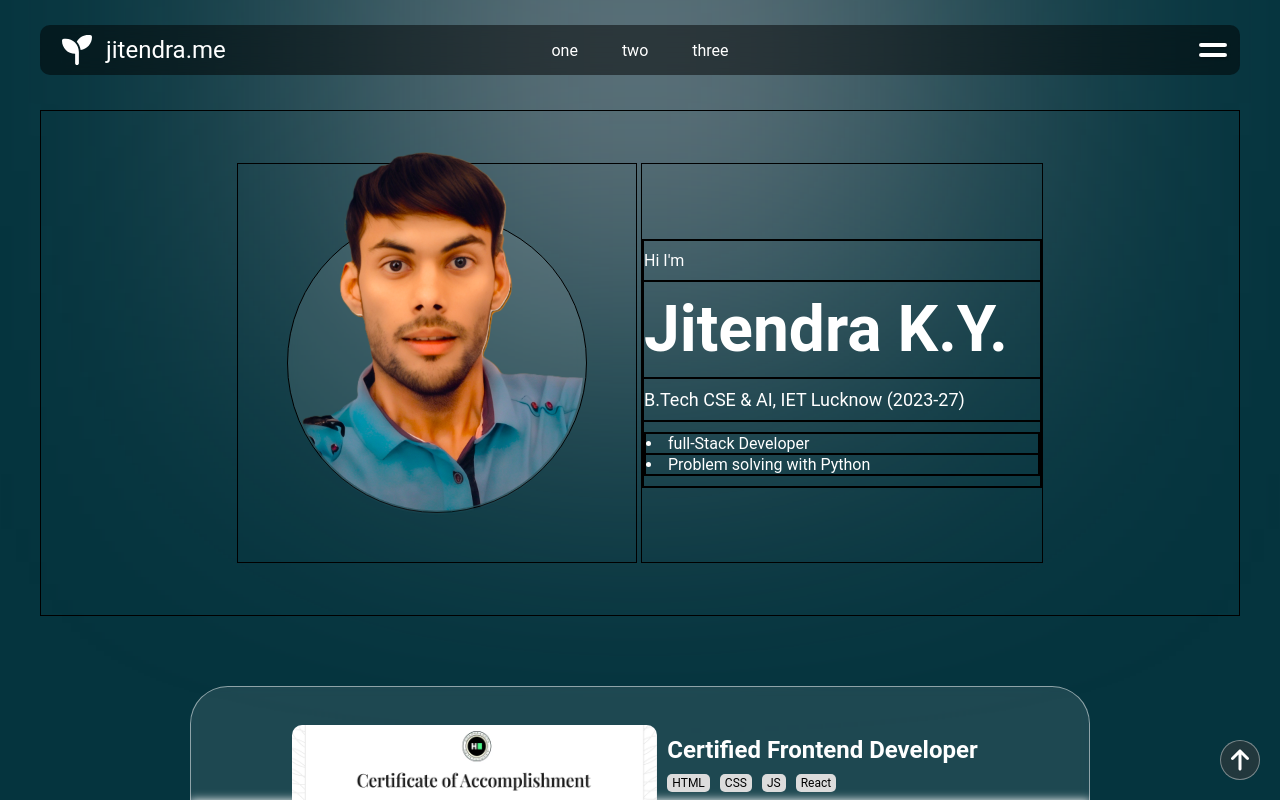
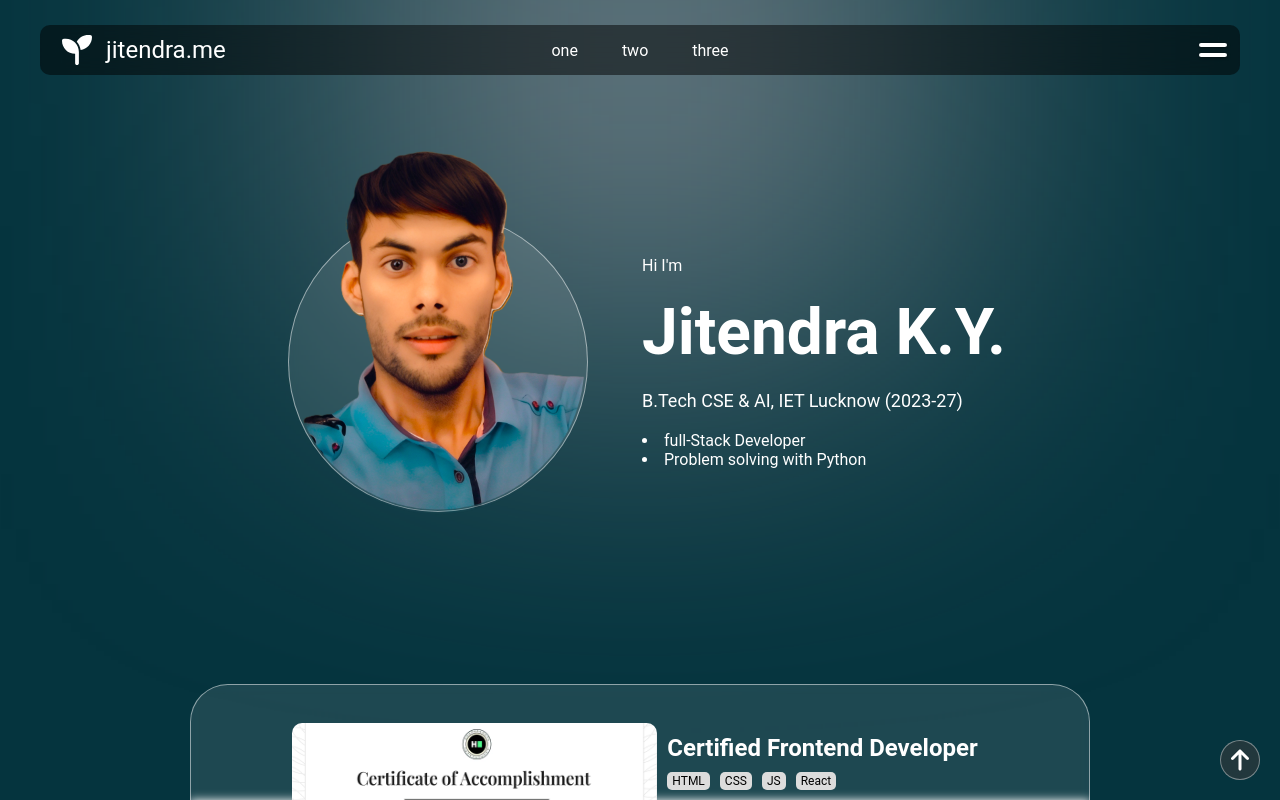
Before and after one commit to jitendra-ky/facetick, a React (Create React App) app: page / in a window 1280 px wide. Shown: the top 800 px of the page. Built offline with nearby package versions, Linux system fonts and the light colour scheme.

Commit message:
black border remove

```diff
--- a/src/components/Banner.css
+++ b/src/components/Banner.css
@@ -2,10 +2,6 @@
     background: rgba(255, 255, 255, 0.1);
     border: thin solid rgba(255, 255, 255, 0.5);
     backdrop-filter: blur(5px);
-}
-
-.banner, .banner * {
-    border: thin solid black;
 }
 
 
```
